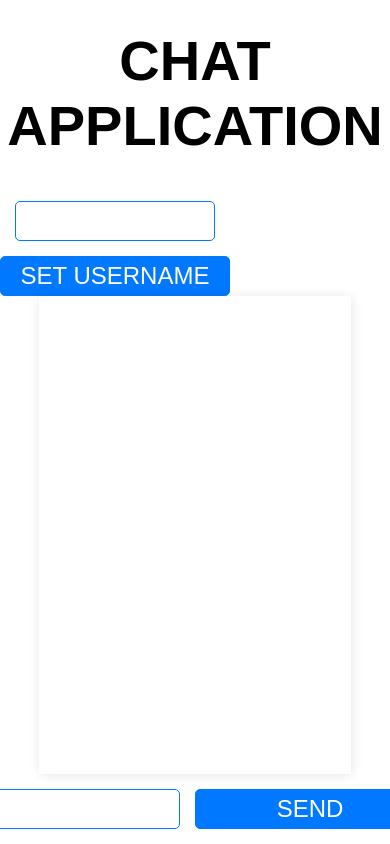
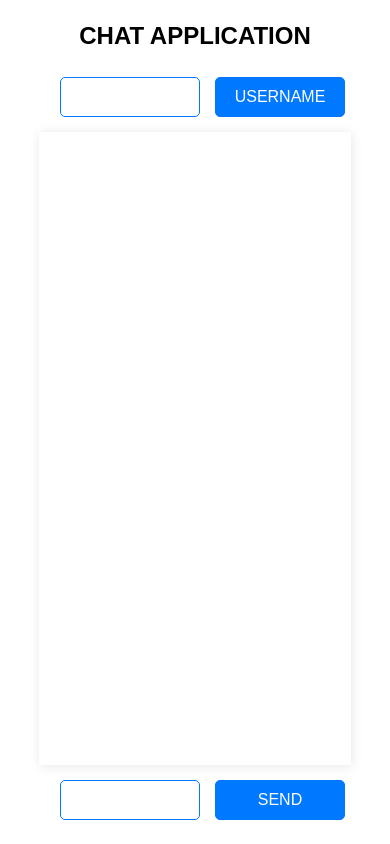
Before and after one commit to Rangeraluffy/Chat-application, an Angular app in the folder client/: page / in a window 390 px wide. Built offline with nearby package versions, Linux system fonts and the light colour scheme.

Commit message:
Responsive mobile

```diff
--- a/client/src/app/components/username/username.component.html
+++ b/client/src/app/components/username/username.component.html
@@ -1,4 +1,4 @@
 <div class="send_message">
   <input type="text" [(ngModel)]="userName">
-  <button (click)="setUserName()" >Set username</button>
+  <button (click)="setUserName()" >Username</button>
 </div>
--- a/client/src/app/components/username/username.component.scss
+++ b/client/src/app/components/username/username.component.scss
@@ -0,0 +1,9 @@
+.send_message {
+  align-items: center;
+  display: flex;
+
+  @media screen and (max-width: 425px) {
+    display: flex;
+    text-align: center;
+  }
+}
--- a/client/src/app/containers/chat/chat.component.scss
+++ b/client/src/app/containers/chat/chat.component.scss
@@ -11,10 +11,20 @@
     text-align: center;
     text-transform: uppercase;
     font-size: 3.5rem;
+
+    @media screen and (max-width: 425px) {
+      font-size: 1.5rem;
+    }
   }
+
   .send_message {
     align-items: center;
     display: flex;
+
+    @media screen and (max-width: 425px) {
+      display: flex;
+      text-align: center;
+    }
   }
 }
 .chatbox {
@@ -48,14 +58,23 @@
     margin: 2em 1em;
     word-wrap: break-word;
     overflow: auto;
+    @media screen and (max-width: 425px) {
+      width: 70%;
+    }
     & > p.name {
       color: #fff;
       font-size: 2em;
+      @media screen and (max-width: 425px) {
+        font-size: 1.5em;
+      }
     }
     & > p.message {
       color: #fff;
       font-size: 1.5em;
       padding-left: 10px;
+      @media screen and (max-width: 425px) {
+        font-size: 1.2em;
+      }
     }
   }
   &__user-list {
--- a/client/src/styles.scss
+++ b/client/src/styles.scss
@@ -18,6 +18,9 @@ input[type="text"] {
   border-radius: 5px;
   margin: 15px;
   font-size: 1.5rem;
+  @media screen and (max-width: 425px) {
+    width: 140px;
+  }
 }
 
 button {
@@ -32,6 +35,10 @@ button {
   color: #fff;
   text-transform: uppercase;
   font-size: 1.5rem;
+  @media screen and (max-width: 425px) {
+    width: 130px;
+    font-size: 1rem;
+  }
   &:focus {
     outline: none;
   }
```
